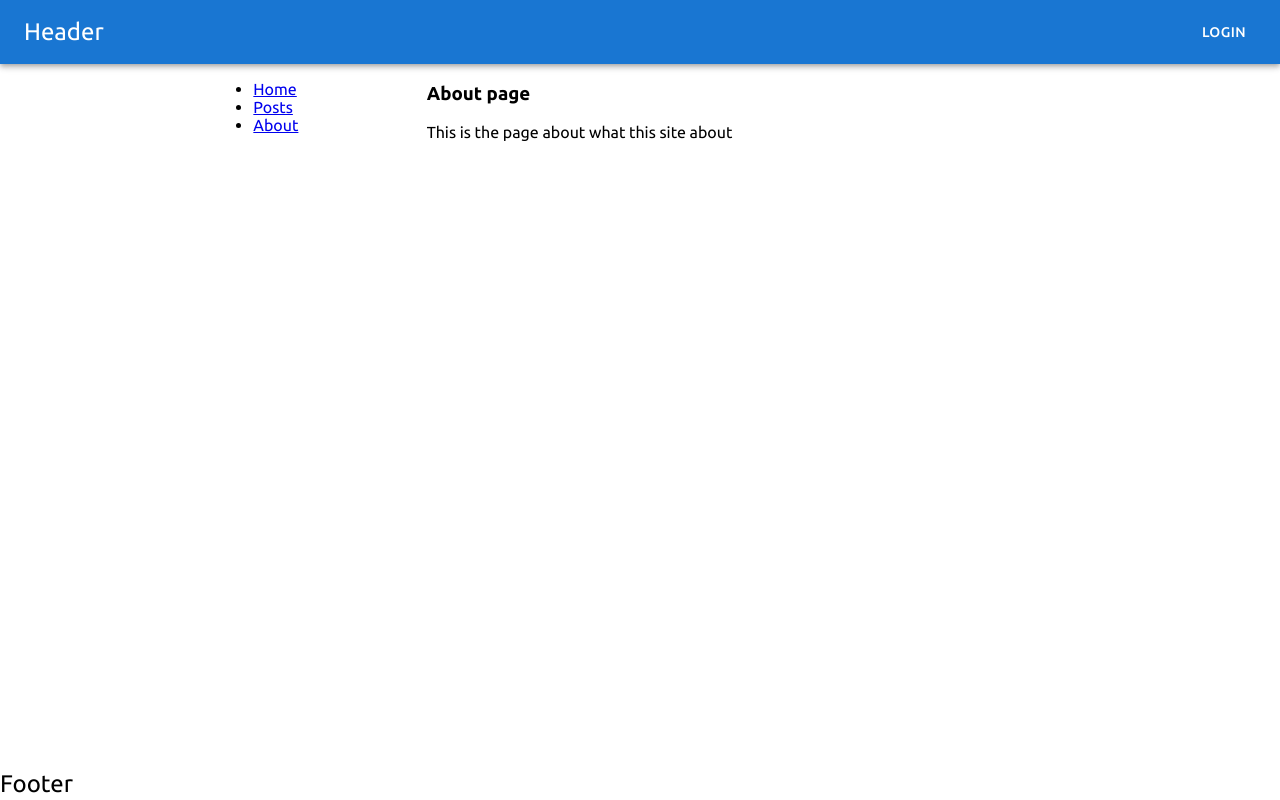
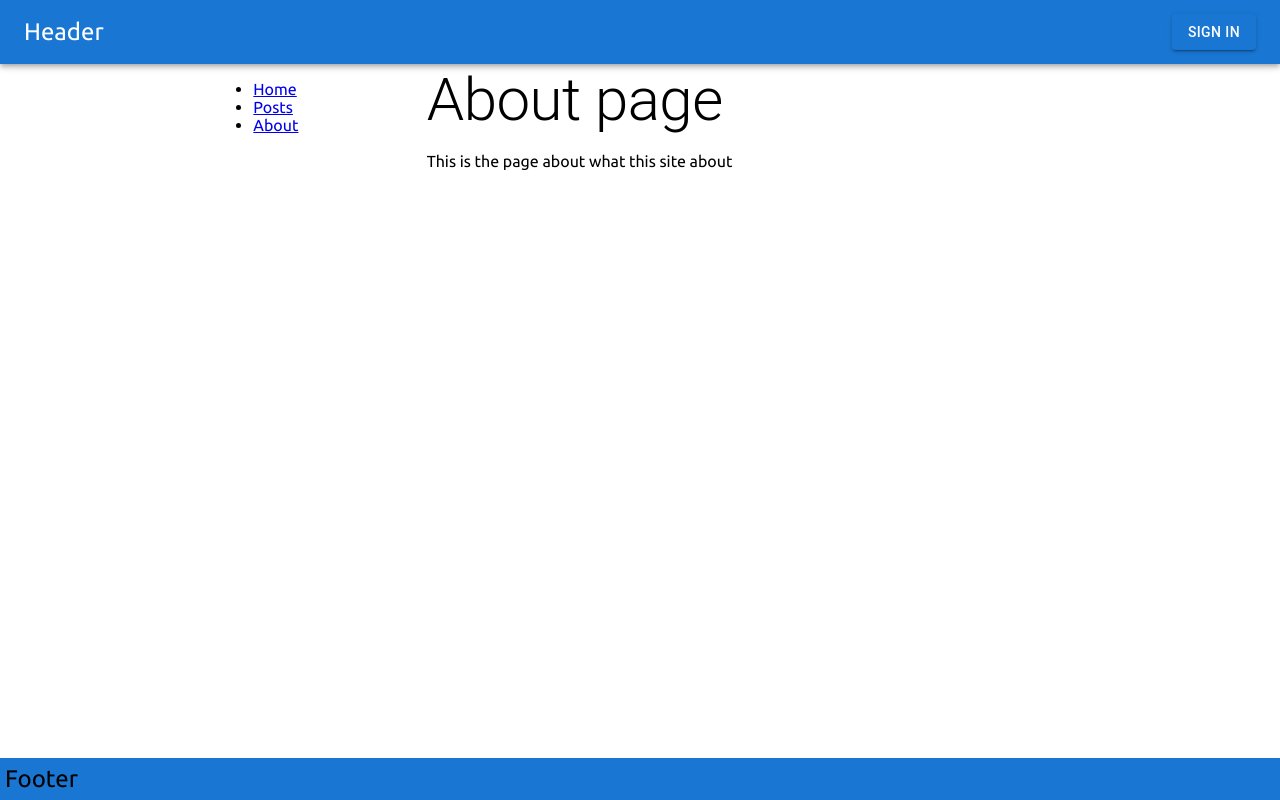
Before and after one commit to alehkonan/first-next-app, a Next.js app: page /about in a window 1280 px wide. Built offline with nearby package versions, Linux system fonts and the light colour scheme; no server answers.

Commit message:
add avatar

```diff
--- a/layout/Footer/footer.module.css
+++ b/layout/Footer/footer.module.css
@@ -1,3 +1,4 @@
 .footer {
-  background-color: var(--bg-color);
+  background-color: var(--primary-color);
+  padding: 5px;
 }
--- a/layout/Footer/index.tsx
+++ b/layout/Footer/index.tsx
@@ -1,7 +1,7 @@
 import React, { DetailedHTMLProps, FunctionComponent, HTMLAttributes } from 'react';
 import { Typography } from '@material-ui/core';
+import cn from 'classnames';
 import styles from './footer.module.css';
-import cn from 'classnames';
 
 interface FooterProps extends DetailedHTMLProps<HTMLAttributes<HTMLDivElement>, HTMLDivElement> { }
 
--- a/layout/Header/index.tsx
+++ b/layout/Header/index.tsx
@@ -1,11 +1,15 @@
-import React, { DetailedHTMLProps, FunctionComponent, HTMLAttributes } from 'react';
-import { AppBar, Button, IconButton, Toolbar, Typography } from '@material-ui/core';
+import React, { DetailedHTMLProps, FunctionComponent, HTMLAttributes, useState } from 'react';
+import { AppBar, Avatar, Button, IconButton, Toolbar, Typography } from '@material-ui/core';
 import { Box } from '@material-ui/system';
 import MenuIcon from '@material-ui/icons/Menu';
+import { useSession, signIn, signOut } from 'next-auth/client';
 
 interface HeaderProps extends DetailedHTMLProps<HTMLAttributes<HTMLDivElement>, HTMLDivElement> { }
 
 export const Header: FunctionComponent<HeaderProps> = ({ className }) => {
+  const [session] = useSession();
+  const [showLogOut, setShowLogOut] = useState(false);
+
   return (
     <Box className={className} sx={{ flexGrow: 1 }}>
       <AppBar position="static">
@@ -32,9 +36,12 @@ export const Header: FunctionComponent<HeaderProps> = ({ className }) => {
             Header
           </Typography>
 
-          <Button color="inherit" variant="text" sx={{fontFamily: 'inherit'}}>
-            Login
-          </Button>
+          {session ? (
+            <Avatar alt="avatar" src={session.user?.image as string} />
+          ) : (
+            <Button variant="contained" onClick={() => signIn()}>Sign in</Button>
+          )}
+          {/* {session && <Button variant="contained" onClick={() => signOut()}>Sing out</Button>} */}
 
         </Toolbar>
       </AppBar>
--- a/pages/about.tsx
+++ b/pages/about.tsx
@@ -1,11 +1,12 @@
 import { NextPage } from 'next';
 import React from 'react';
 import { layoutWrapper } from '@layout';
+import { Typography } from '@material-ui/core';
 
 const About: NextPage = () => {
   return (
     <>
-      <h3>About page</h3>
+      <Typography variant="h2">About page</Typography>
       <p>This is the page about what this site about</p>
     </>
   )
--- a/styles/globals.css
+++ b/styles/globals.css
@@ -7,5 +7,5 @@ body {
 }
 
 :root {
-  --bg-color: '#3a52b2'
+  --primary-color: #1976d2;
 }
```
Also changed, not shown: pages/index.tsx (+2 -10 lines), pages/posts/index.tsx (+4 -3 lines).
